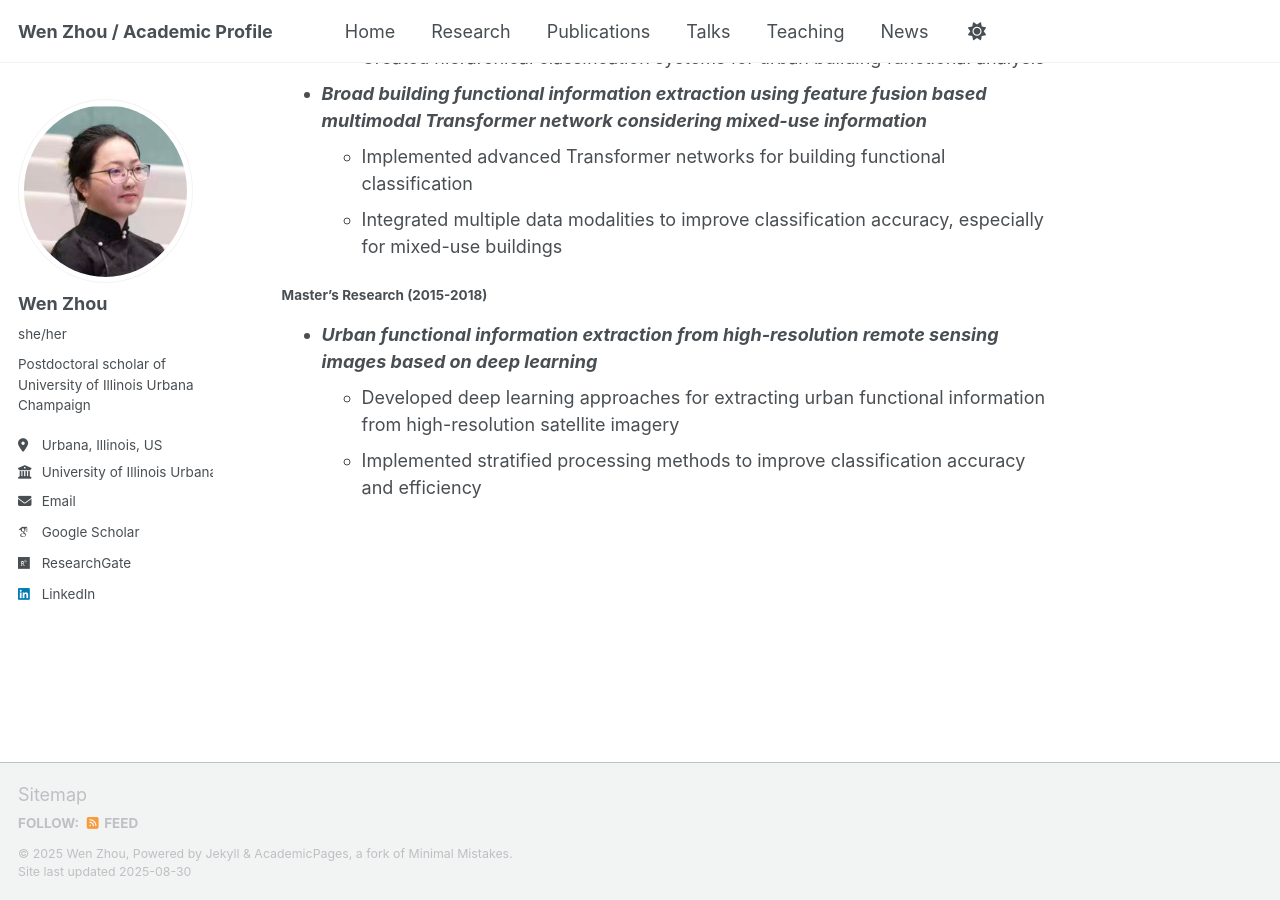
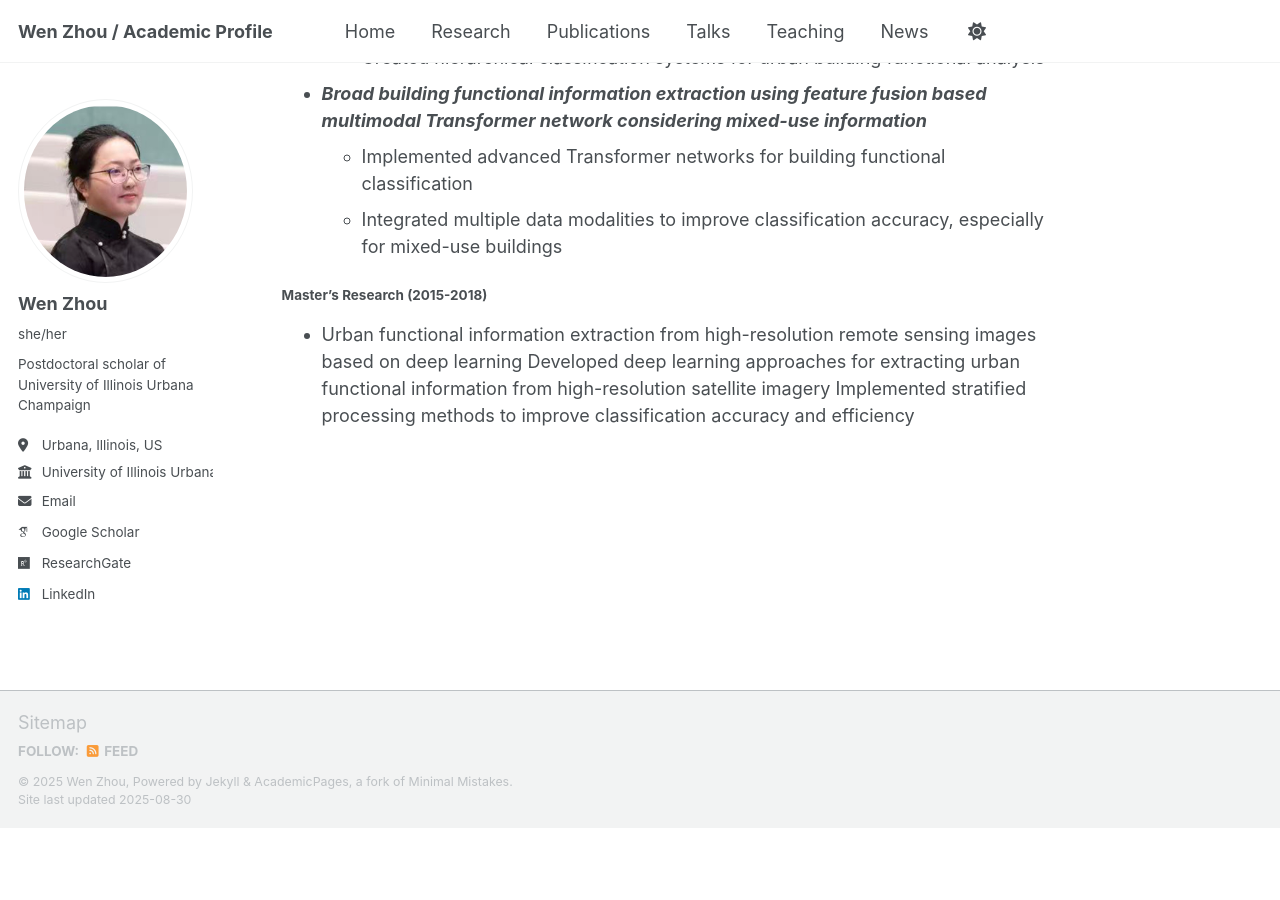
Before and after one commit to VienJou/vienjou.github.io, a Jekyll site: the page built from _pages/research.md, in a window 1280 px wide and 900 px high, scrolled down 2704 px. Built offline with Jekyll 4.4.1, drawn with Linux system fonts in a browser that asks for light colours; some web fonts are replaced; a script that is not in the unit is left out; our own code applies the rules of GitHub Pages for plain Markdown files; after the commit the page ends 3532 px from its top, so only the background shows below that.

```diff
--- a/_pages/research.md
+++ b/_pages/research.md
@@ -72,6 +72,6 @@ Urban analytics, multimodal deep learning, urban land use classification, urban
    - Integrated multiple data modalities to improve classification accuracy, especially for mixed-use buildings
 
 #### Master's Research (2015-2018)
-- ***Urban functional information extraction from high-resolution remote sensing images based on deep learning***
-  - Developed deep learning approaches for extracting urban functional information from high-resolution satellite imagery
-  - Implemented stratified processing methods to improve classification accuracy and efficiency
+- Urban functional information extraction from high-resolution remote sensing images based on deep learning
+  Developed deep learning approaches for extracting urban functional information from high-resolution satellite imagery
+  Implemented stratified processing methods to improve classification accuracy and efficiency
```
